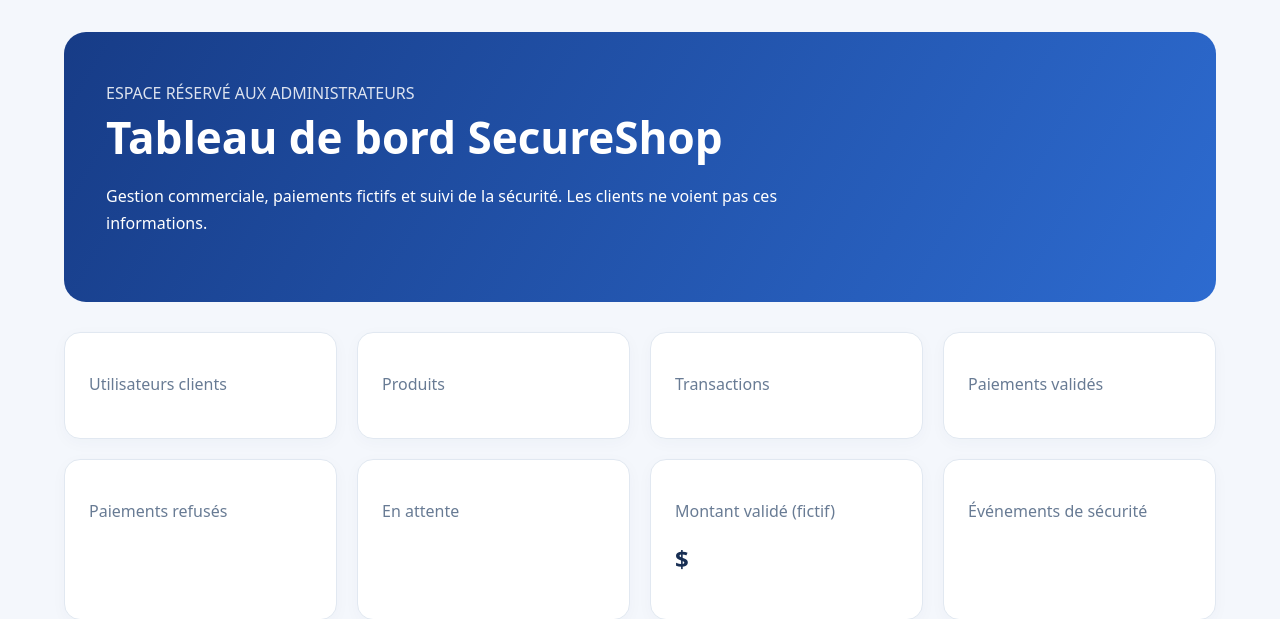
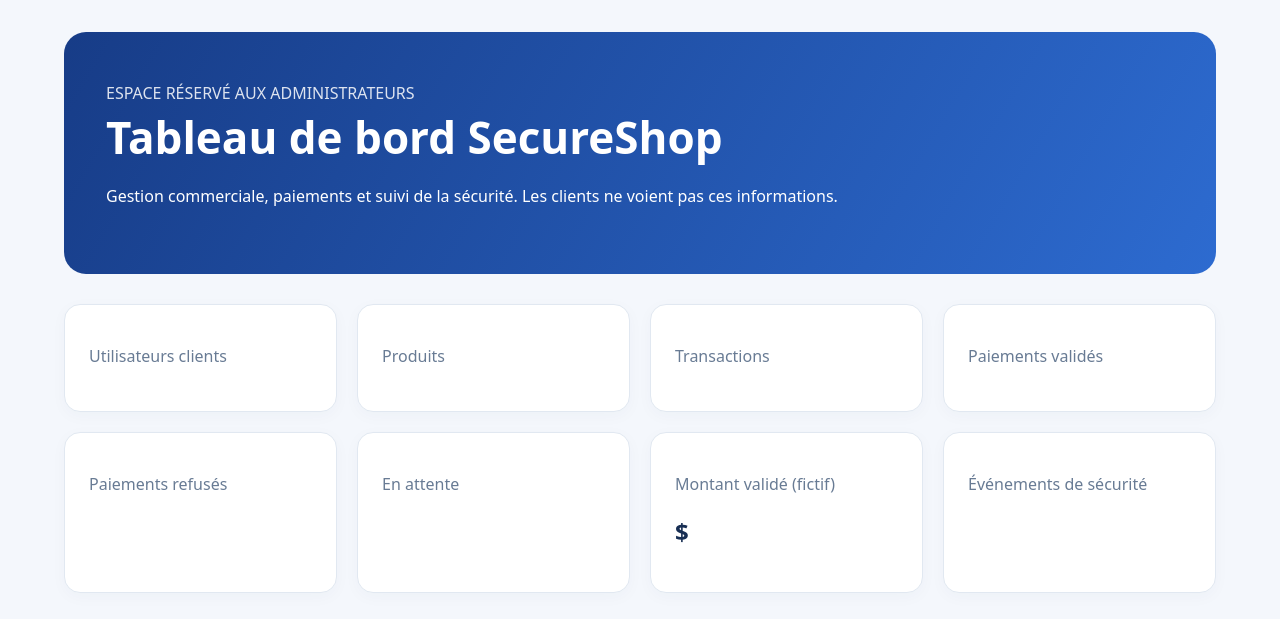
Before and after one commit to Sang-precieux/SecureShop, a Django app: template SecureShop_PROJET_COMPLET/templates/administration/dashboard.html in a window 1280 px wide. Shown: the part 80-699 px from the top of the page. Run offline with Django 5.2, Linux system fonts and the light colour scheme; the template is opened without the code that fills it: values that come from a table or form of the project are taken from there, others are empty; data comes from the database, SQL or seed files in the repository.

Commit message:
Update dashboard.html

```diff
--- a/SecureShop_PROJET_COMPLET/templates/administration/dashboard.html
+++ b/SecureShop_PROJET_COMPLET/templates/administration/dashboard.html
@@ -2,7 +2,7 @@
 {% block title %}Administration — SecureShop{% endblock %}
 {% block content %}
 <div class="container">
-  <section class="hero"><p style="margin:0;opacity:.85">ESPACE RÉSERVÉ AUX ADMINISTRATEURS</p><h1>Tableau de bord SecureShop</h1><p>Gestion commerciale, paiements fictifs et suivi de la sécurité. Les clients ne voient pas ces informations.</p></section>
+  <section class="hero"><p style="margin:0;opacity:.85">ESPACE RÉSERVÉ AUX ADMINISTRATEURS</p><h1>Tableau de bord SecureShop</h1><p>Gestion commerciale, paiements  et suivi de la sécurité. Les clients ne voient pas ces informations.</p></section>
   <div class="grid">
     <article class="card"><p class="muted">Utilisateurs clients</p><h1>{{ stats.users }}</h1></article>
     <article class="card"><p class="muted">Produits</p><h1>{{ stats.products }}</h1></article>
```
